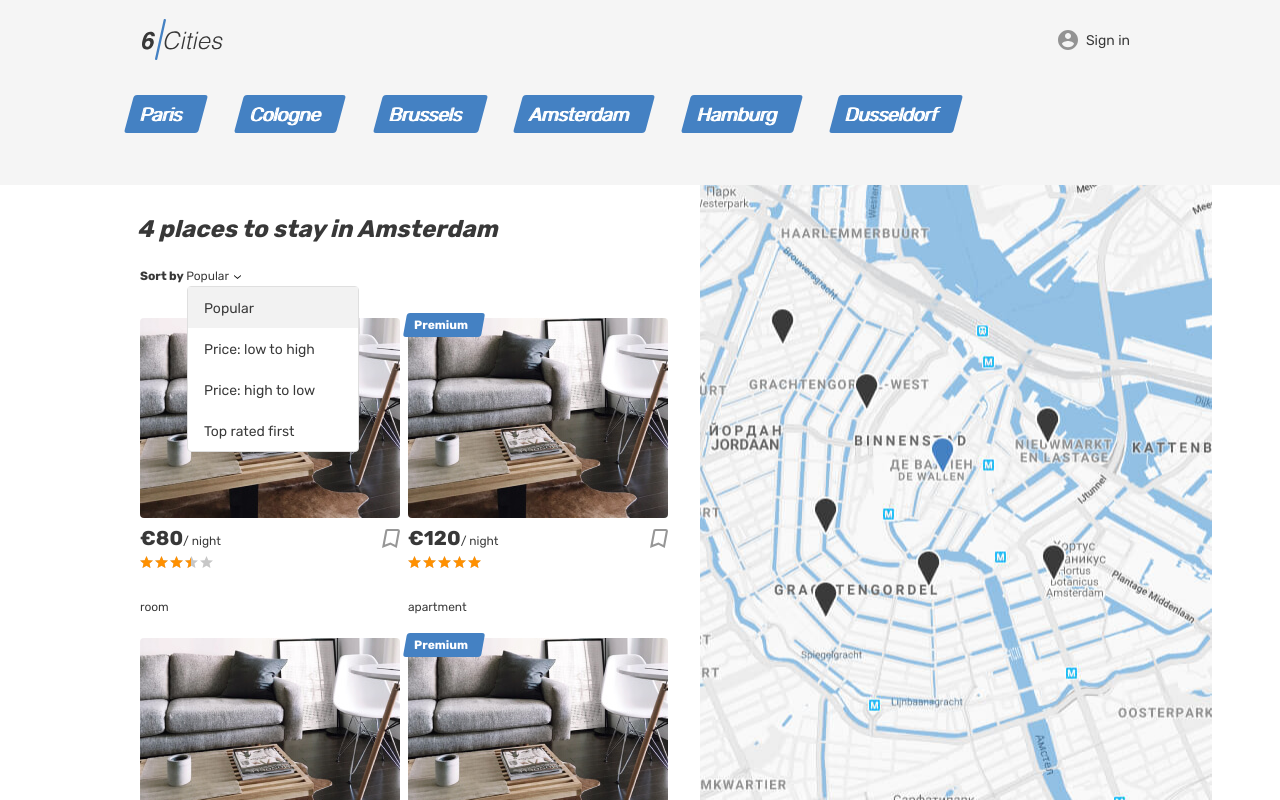
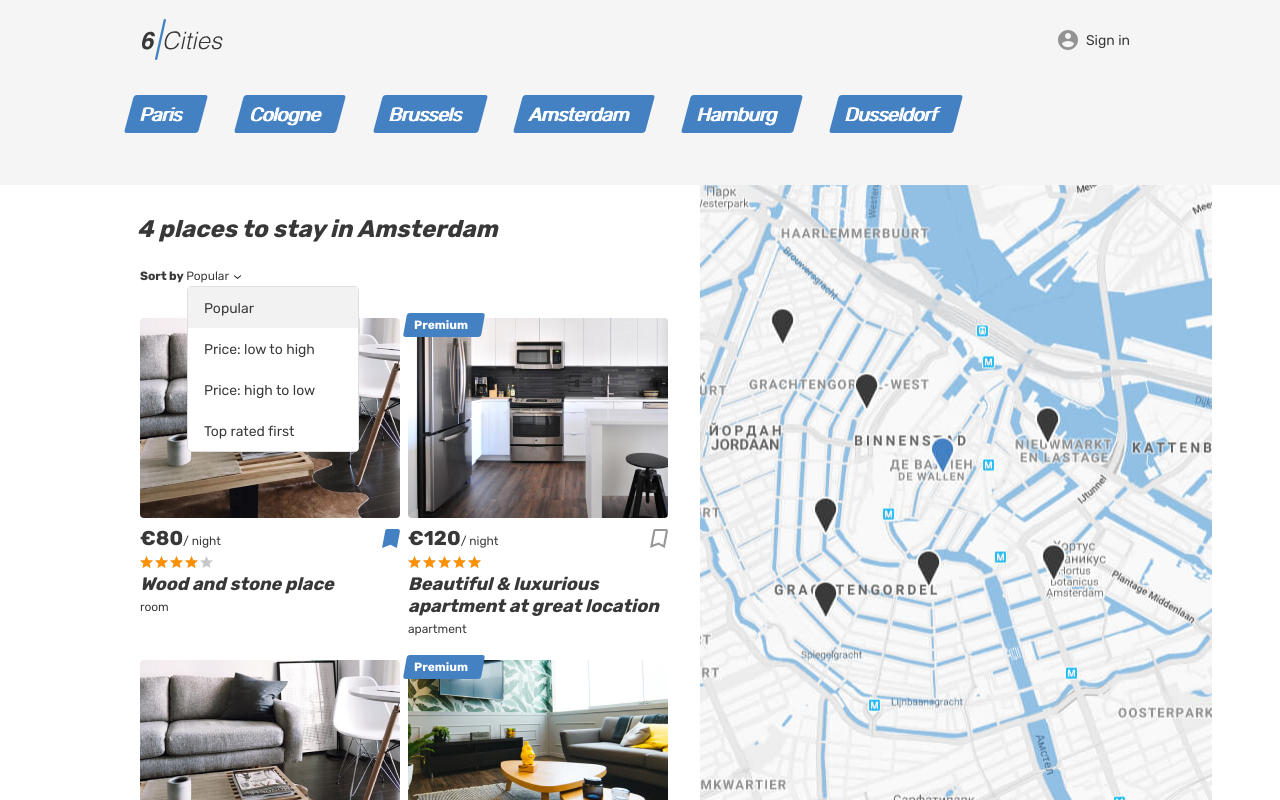
Before and after one commit to lipa88-mk/sixCities, a React (Create React App) app: page /amsterdam in a window 1280 px wide. Built offline with nearby package versions, Linux system fonts and the light colour scheme.

Commit message:
add CardsList component with states

```diff
--- a/src/components/card/card.tsx
+++ b/src/components/card/card.tsx
@@ -3,30 +3,51 @@ import type { Offer } from '../../types/offers';
 import { Link } from 'react-router-dom';
 import { AppRoutes } from '../../const';
 
-type CardProps = {
+export type CardProps = {
   offer: Offer;
-}
+  onMouseMove?: (id: number) => void;
+  onMouseLeave?: () => void;
+  place?: 'cities' | 'favorites';
+};
 
-function mouseMoveHandler (id:number): void {
-  // eslint-disable-next-line no-console
-  console.log('id: ', id);
-}
+const Card: FC<CardProps> = ({
+  offer,
+  place = 'cities',
+  onMouseMove = () => void 0,
+  onMouseLeave = () => void 0,
+}) => {
+  const {
+    id,
+    title,
+    type,
+    price,
+    rating,
+    isPremium,
+    isFavorite,
+    previewImage,
+  } = offer;
 
-const Card: FC<CardProps> = ({offer}) => {
-  const {id, description, type, price, rating, isPremium} = offer;
-  const ratingStyle = `${rating * 20 }%`;
+  const ratingStyle = `${Math.round(rating) * 20}%`;
+  const handleMouseMove = () => {
+    onMouseMove(id);
+  };
 
   return (
-    <article className="cities__place-card place-card">
-      {isPremium &&
-      <div className="place-card__mark">
-        <span>Premium</span>
-      </div>}
+    <article
+      className="cities__place-card place-card"
+      onMouseMove={handleMouseMove}
+      onMouseLeave={onMouseLeave}
+    >
+      {isPremium && (
+        <div className="place-card__mark">
+          <span>Premium</span>
+        </div>
+      )}
       <div className="cities__image-wrapper place-card__image-wrapper">
-        <Link to={`${AppRoutes.offer}/${ id}`} onMouseOver={()=>mouseMoveHandler(id)}>
+        <Link to={`${AppRoutes.offer}/${id}`}>
           <img
             className="place-card__image"
-            src="img/apartment-01.jpg"
+            src={previewImage.toString()}
             width="260"
             height="200"
             alt="Place"
@@ -39,11 +60,19 @@ const Card: FC<CardProps> = ({offer}) => {
             <b className="place-card__price-value">&euro;{price}</b>
             <span className="place-card__price-text">&#47;&nbsp;night</span>
           </div>
-          <button className="place-card__bookmark-button button" type="button">
+          <button
+            className={[
+              'place-card__bookmark-button button',
+              isFavorite ? 'place-card__bookmark-button--active' : '',
+            ].join(' ')}
+            type="button"
+          >
             <svg className="place-card__bookmark-icon" width="18" height="19">
               <use xlinkHref="#icon-bookmark"></use>
             </svg>
-            <span className="visually-hidden">To bookmarks</span>
+            <span className="visually-hidden">
+              {isFavorite ? 'In bookmarks' : 'To bookmarks'}
+            </span>
           </button>
         </div>
         <div className="place-card__rating rating">
@@ -53,11 +82,12 @@ const Card: FC<CardProps> = ({offer}) => {
           </div>
         </div>
         <h2 className="place-card__name">
-          <a href="#/">{description}</a>
+          <Link to={`${AppRoutes.offer}/${id}`}>{title}</Link>
         </h2>
         <p className="place-card__type">{type}</p>
       </div>
     </article>
-  );};
+  );
+};
 
 export { Card };
--- /dev/null
+++ b/src/components/cards-list/cards-list.tsx
@@ -0,0 +1,36 @@
+import { FC, useState } from 'react';
+import { Card } from '../card/card';
+import type { Offer } from '../../types/offers';
+
+type CardsListProps = {
+  offers: Offer[];
+};
+
+const CardsList: FC<CardsListProps> = ({ offers }) => {
+  // will be used soon
+  // eslint-disable-next-line @typescript-eslint/no-unused-vars
+  const [activeOffer, setActiveOffer] = useState<number | null>(null);
+
+  const handleCardMouseMove = (id: number) => {
+    setActiveOffer(id);
+  };
+
+  const handleCardMouseLeave = () => {
+    setActiveOffer(null);
+  };
+  return (
+    <div className="cities__places-list places__list tabs__content">
+      {offers.map((offer) => (
+        <Card
+          key={offer.id.toString()}
+          offer={offer}
+          onMouseMove={handleCardMouseMove}
+          onMouseLeave={handleCardMouseLeave}
+        />
+      ))}
+    </div>
+  );
+};
+
+export default CardsList;
+// ? разница между default и без него, в {} или без них
--- a/src/pages/main-screen/main-screen.tsx
+++ b/src/pages/main-screen/main-screen.tsx
@@ -1,9 +1,10 @@
+import { FC } from 'react';
 import { Authorization } from '../../components/authorization/authorization';
-import { Card } from '../../components/card/card';
 import { Logo } from '../../components/logo/logo';
-import { FC } from 'react';
 import { NavLink, useParams } from 'react-router-dom';
 import { Offer } from '../../types/offers';
+import CardsList from '../../components/cards-list/cards-list';
+// ? разница с {} или без них
 
 export type LocationItemProps = {
   city: string;
@@ -91,9 +92,7 @@ const MainScreen: FC<MainScreenProps> = ({ locations, offers }) => {
                 </ul>
               </form>
 
-              <div className="cities__places-list places__list tabs__content">
-                {offers.map((offer) => <Card key={offer.id} offer={offer} />)}
-              </div>
+              <CardsList offers={offers} />
             </section>
             <div className="cities__right-section">
               <section className="cities__map map"></section>
```
